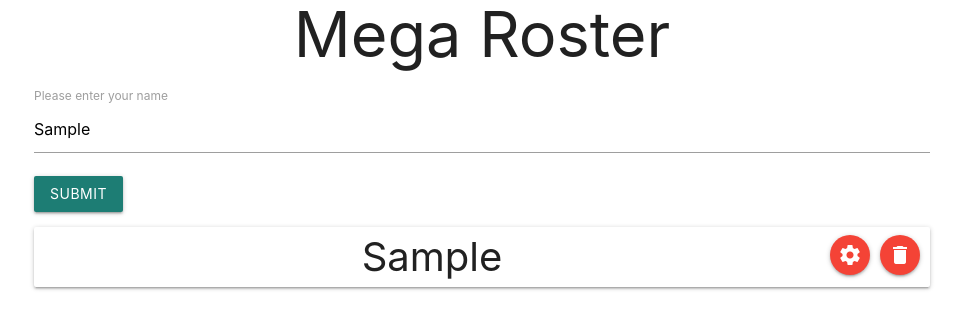
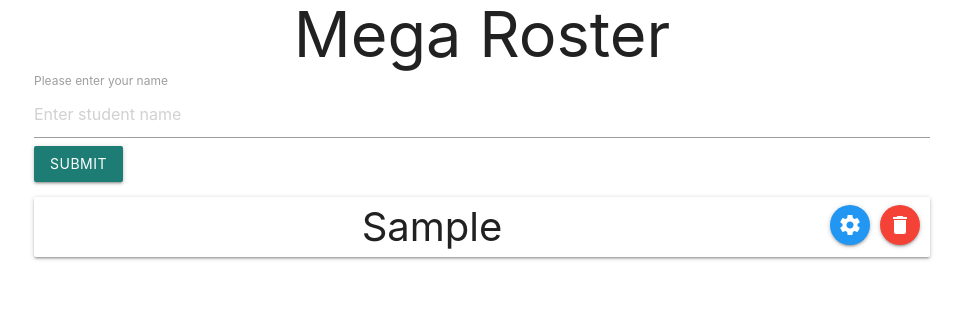
Before and after one commit to trentspi/xbc-megaRoster, a plain HTML site: page index.html in a window 1280 px wide. Both pictures are taken after typing "Sample" into the empty fields and a click on the button "SUBMIT". Shown: the whole page, without its empty margins (158-1121 px from the left). Drawn offline with nearby package versions, Linux system fonts and the light colour scheme.

Commit message:
Use the student array and event listeners to manage students

```diff
--- a/index.html
+++ b/index.html
@@ -22,19 +22,27 @@
 
     <section>
       <div class="container listForm">
-        <form action="index.html" method="post">
-          <p>
+        <form action="index.html" method="post" id="studentForm">
+          <div>
             <label for="name">Please enter your name</label>
-            <input id="name" name="name" type="text">
-          </p>
+            <input
+              id="name"
+              name="studentName"
+              type="text"
+              placeholder="Enter student name"
+              maxlength="30"
+              autofocus
+              required
+            >
+          </div>
 
-          <p>
+          <div>
             <button class="waves-effect waves-light btn" type="submit" name="button">Submit</button>
-          </p>
+          </div>
 
         </form>
       </div>
-      <div class="container center listDiv"><ul id="list"></ul></div>
+      <div class="container center"><ul id="list"></ul></div>
     </section>
 
     <script src="js/index.js" type="text/javascript">
--- a/js/index.js
+++ b/js/index.js
@@ -1,32 +1,61 @@
 const App = {
-  init() {
-    const listForm = document.querySelector('form');
-    listForm.addEventListener('submit', this.handleSubmit.bind(this));
+  students: [],
+
+  init(listSelector) {
+    this.studentList = document.querySelector(listSelector);
+    this.key = 0;
+    this.setupEventListeners();
   },
-  handleSubmit(event) {
+
+  setupEventListeners() {
+    document
+      .querySelector('#studentForm')
+      .addEventListener('submit', this.manageStudents.bind(this));
+  },
+
+  manageStudents(event) {
     event.preventDefault();
-    const listDiv = document.querySelector('.listDiv');
-    this.addListItem(listDiv);
+    const f = event.target;
+    const student = {
+      id: this.key,
+      names: f.studentName.value,
+    }
+    this.students.push(student);
+
+    this.addListItem(this.studentList, this.key);
+
+    ++ this.key;
+    f.reset();
   },
-  addListItem(listDiv) {
+
+
+  addListItem(studentList, key) {
+    const input = document.getElementById('name');
+    const list = studentList;
+    const line = document.createElement('li');
+    const button = document.createElement('button');
+    const deleteIcon = document.createElement('i');
     if(document.querySelector('ul')) {
-      const input = document.getElementById('name');
-      const list = document.getElementById('list');
-      const line = document.createElement('li');
       line.setAttribute("class", "card");
-      const button = document.createElement('button');
+      line.setAttribute("studentid", key);
       button.className += "right btn-floating btn red";
-      const deleteIcon = document.createElement('i');
+
       deleteIcon.setAttribute("class","small material-icons");
       deleteIcon.innerHTML = "delete";
       button.appendChild(deleteIcon);
       button.setAttribute("style","transform: translateY(20%); margin-right:10px");
       button.onclick = () => {
+        li = button.parentNode;
+        let i = 0;
+        while( (li = li.previousSibling) != null )
+          i++;
+        console.log(i);
+        this.students.splice(i,1);
         button.parentNode.parentNode.removeChild(line);
       }
-
+    }
     const randbutton = document.createElement('button');
-      randbutton.className += "right btn-floating btn red";
+    randbutton.className += "right btn-floating btn blue";
     const randIcon = document.createElement('i');
     randIcon.setAttribute("class","small material-icons");
     randIcon.innerHTML = "settings";
@@ -69,11 +98,7 @@ const App = {
       line.appendChild(button);
       line.appendChild(randbutton);
       list.appendChild(line);
-        list.insertBefore(line, list.childNodes[0]);
-        listDiv.appendChild(list);
+      list.insertBefore(line, list.firstChild);}
     }
   }
-
-  },
-}
-App.init();
+App.init('#list');
```
Also changed, not shown: 1 other file. Lines whose indentation alone changed are shown as unchanged.
